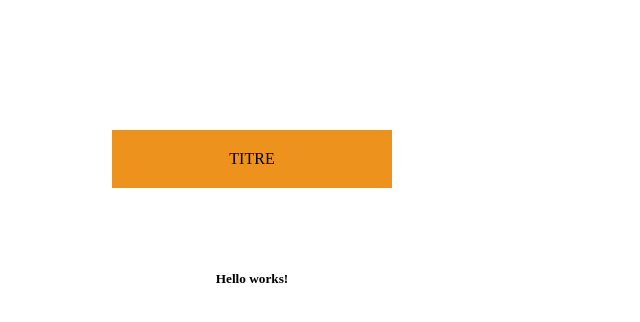
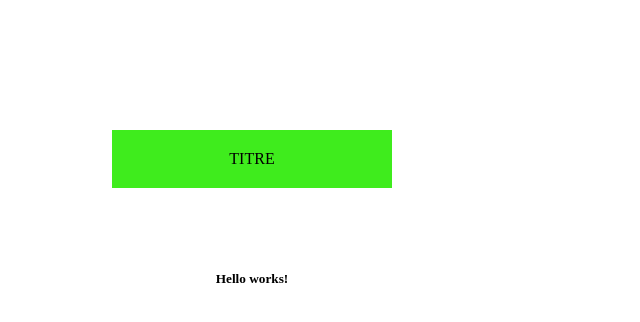
Before and after one commit to akramescheba/ghDistant, an Angular app: page / in a window 1280 px wide. Shown: the top 322 px of the page, without its empty margins (0-640 px from the left). Built offline with nearby package versions, Linux system fonts and the light colour scheme.

Commit message:
C'6 : couleur de fond en vert

```diff
--- a/src/app/constantes/constantes.component.scss
+++ b/src/app/constantes/constantes.component.scss
@@ -1,6 +1,7 @@
+
 .card-header {
     width: 30vh;
-    background-color: rgb(236, 146, 29);
+    background-color: rgb(63, 236, 29);
     margin: auto;
     text-align: center;
     margin: 0 auto;
@@ -14,3 +15,8 @@ main {
     margin: 100px;
     height: 30vh;
 }
+
+p{
+    color:blue;
+    background-color: rgb(114, 246, 114);
+}
```
